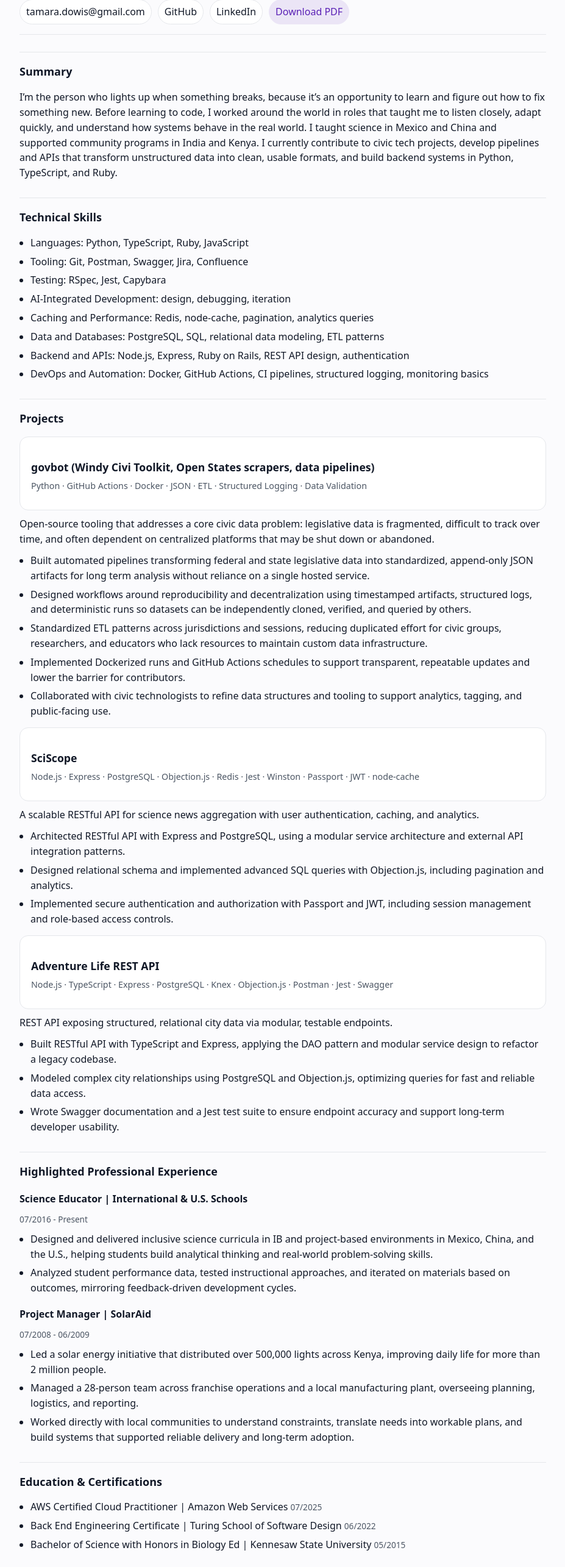
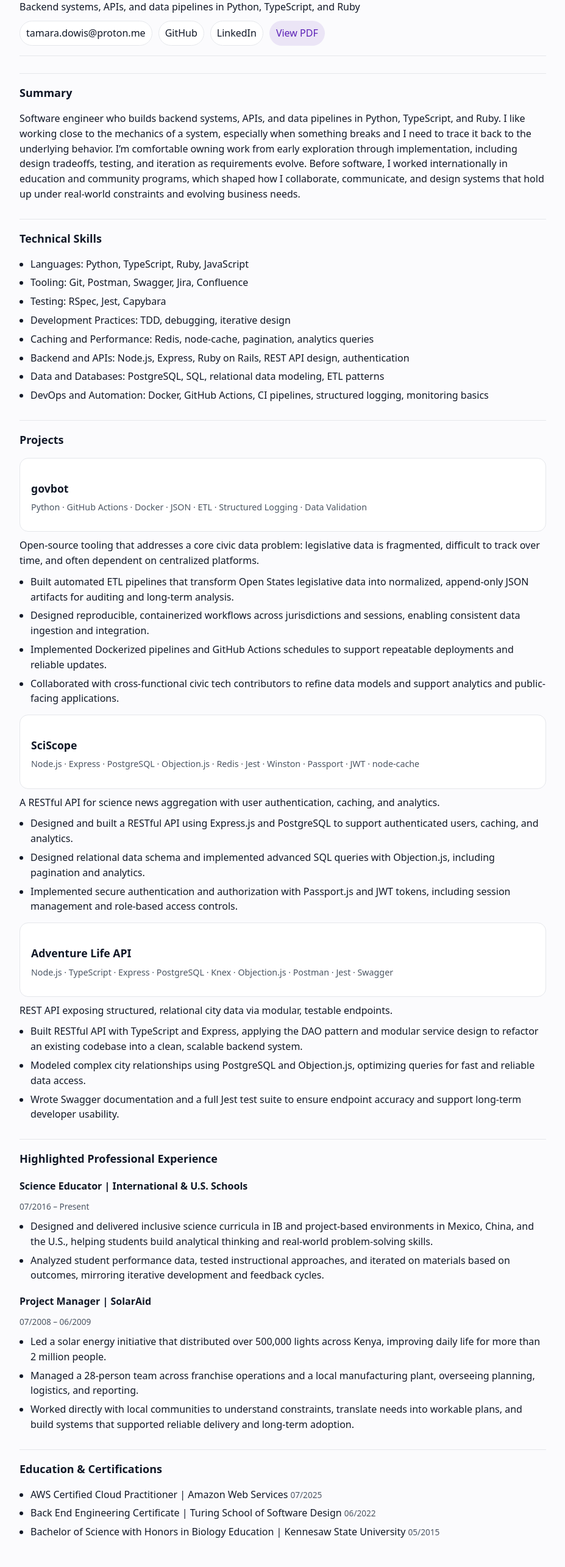
Before and after one commit to tamara-builds/my_resume, a plain HTML site: page docs/index.html in a window 1280 px wide. Shown: the part 170-2740 px from the top of the page at 61% size, without its empty margins (176-1103 px from the left). Drawn offline with Linux system fonts and the light colour scheme.

Commit message:
Revise HTML content

```diff
--- a/docs/index.html
+++ b/docs/index.html
@@ -4,7 +4,9 @@
     <meta charset="UTF-8" />
     <meta name="viewport" content="width=device-width, initial-scale=1" />
     <title>Tamara Dowis | Software Engineer</title>
-    <meta name="description" content="Tamara Dowis resume. Backend, data pipelines, CI/CD." />
+    <meta
+      name="description"
+      content="Tamara Dowis resume. Backend systems, APIs, data pipelines, and CI/CD." />
     <link rel="stylesheet" href="styles.css" />
   </head>
 
@@ -13,27 +15,31 @@
       <header class="header">
         <div>
           <h1 class="name">Tamara Dowis</h1>
-          <p class="headline">Backend software engineer focused on data pipelines, civic tech, and reliable APIs</p>
+          <p class="headline">Software Engineer</p>
+          <p class="subhead">
+            Backend systems, APIs, and data pipelines in Python, TypeScript, and Ruby
+          </p>
         </div>
 
         <div class="contact" aria-label="Contact links">
-          <a href="mailto:tamara.dowis@gmail.com">tamara.dowis@gmail.com</a>
+          <a href="mailto:tamara.dowis@proton.me">tamara.dowis@proton.me</a>
           <a href="https://github.com/tamara-builds" target="_blank" rel="noreferrer">GitHub</a>
           <a href="https://www.linkedin.com/in/tamara-dowis/" target="_blank" rel="noreferrer">LinkedIn</a>
-          <a class="primary" href="./TamaraDowis_Resume.pdf" target="_blank" rel="noreferrer">Download PDF</a>
+          <a class="primary" href="./TamaraDowis_Resume.pdf" target="_blank" rel="noreferrer">View PDF</a>
         </div>
       </header>
 
       <section class="section" aria-label="Summary">
         <h2>Summary</h2>
         <p>
-          I’m the person who lights up when something breaks, because it’s an opportunity to learn and
-          figure out how to fix something new. Before learning to code, I worked around the world in
-          roles that taught me to listen closely, adapt quickly, and understand how systems behave in
-          the real world. I taught science in Mexico and China and supported community programs in
-          India and Kenya. I currently contribute to civic tech projects, develop pipelines and APIs
-          that transform unstructured data into clean, usable formats, and build backend systems in
-          Python, TypeScript, and Ruby.
+          Software engineer who builds backend systems, APIs, and data pipelines in Python,
+          TypeScript, and Ruby. I like working close to the mechanics of a system, especially
+          when something breaks and I need to trace it back to the underlying behavior. I’m
+          comfortable owning work from early exploration through implementation, including design
+          tradeoffs, testing, and iteration as requirements evolve. Before software, I worked
+          internationally in education and community programs, which shaped how I collaborate,
+          communicate, and design systems that hold up under real-world constraints and evolving
+          business needs.
         </p>
       </section>
 
@@ -43,11 +49,17 @@
           <li><span class="label">Languages:</span> Python, TypeScript, Ruby, JavaScript</li>
           <li><span class="label">Tooling:</span> Git, Postman, Swagger, Jira, Confluence</li>
           <li><span class="label">Testing:</span> RSpec, Jest, Capybara</li>
-          <li><span class="label">AI-Integrated Development:</span> design, debugging, iteration</li>
-          <li><span class="label">Caching and Performance:</span> Redis, node-cache, pagination, analytics queries</li>
+          <li><span class="label">Development Practices:</span> TDD, debugging, iterative design</li>
+          <li>
+            <span class="label">Caching and Performance:</span> Redis, node-cache, pagination,
+            analytics queries
+          </li>
+          <li><span class="label">Backend and APIs:</span> Node.js, Express, Ruby on Rails, REST API design, authentication</li>
           <li><span class="label">Data and Databases:</span> PostgreSQL, SQL, relational data modeling, ETL patterns</li>
-          <li><span class="label">Backend and APIs:</span> Node.js, Express, Ruby on Rails, REST API design, authentication</li>
-          <li><span class="label">DevOps and Automation:</span> Docker, GitHub Actions, CI pipelines, structured logging, monitoring basics</li>
+          <li>
+            <span class="label">DevOps and Automation:</span> Docker, GitHub Actions, CI pipelines,
+            structured logging, monitoring basics
+          </li>
         </ul>
       </section>
 
@@ -56,20 +68,30 @@
 
         <article class="item">
           <div class="section-card">
-            <h3>govbot (Windy Civi Toolkit, Open States scrapers, data pipelines)</h3>
+            <h3>govbot</h3>
             <p class="stack">Python · GitHub Actions · Docker · JSON · ETL · Structured Logging · Data Validation</p>
           </div>
           <p class="blurb">
             Open-source tooling that addresses a core civic data problem: legislative data is fragmented,
-            difficult to track over time, and often dependent on centralized platforms that may be shut
-            down or abandoned.
+            difficult to track over time, and often dependent on centralized platforms.
           </p>
           <ul>
-            <li>Built automated pipelines transforming federal and state legislative data into standardized, append-only JSON artifacts for long term analysis without reliance on a single hosted service.</li>
-            <li>Designed workflows around reproducibility and decentralization using timestamped artifacts, structured logs, and deterministic runs so datasets can be independently cloned, verified, and queried by others.</li>
-            <li>Standardized ETL patterns across jurisdictions and sessions, reducing duplicated effort for civic groups, researchers, and educators who lack resources to maintain custom data infrastructure.</li>
-            <li>Implemented Dockerized runs and GitHub Actions schedules to support transparent, repeatable updates and lower the barrier for contributors.</li>
-            <li>Collaborated with civic technologists to refine data structures and tooling to support analytics, tagging, and public-facing use.</li>
+            <li>
+              Built automated ETL pipelines that transform Open States legislative data into normalized,
+              append-only JSON artifacts for auditing and long-term analysis.
+            </li>
+            <li>
+              Designed reproducible, containerized workflows across jurisdictions and sessions, enabling
+              consistent data ingestion and integration.
+            </li>
+            <li>
+              Implemented Dockerized pipelines and GitHub Actions schedules to support repeatable
+              deployments and reliable updates.
+            </li>
+            <li>
+              Collaborated with cross-functional civic tech contributors to refine data models and support
+              analytics and public-facing applications.
+            </li>
           </ul>
         </article>
 
@@ -78,24 +100,42 @@
             <h3>SciScope</h3>
             <p class="stack">Node.js · Express · PostgreSQL · Objection.js · Redis · Jest · Winston · Passport · JWT · node-cache</p>
           </div>
-          <p class="blurb">A scalable RESTful API for science news aggregation with user authentication, caching, and analytics.</p>
+          <p class="blurb">A RESTful API for science news aggregation with user authentication, caching, and analytics.</p>
           <ul>
-            <li>Architected RESTful API with Express and PostgreSQL, using a modular service architecture and external API integration patterns.</li>
-            <li>Designed relational schema and implemented advanced SQL queries with Objection.js, including pagination and analytics.</li>
-            <li>Implemented secure authentication and authorization with Passport and JWT, including session management and role-based access controls.</li>
+            <li>
+              Designed and built a RESTful API using Express.js and PostgreSQL to support authenticated
+              users, caching, and analytics.
+            </li>
+            <li>
+              Designed relational data schema and implemented advanced SQL queries with Objection.js,
+              including pagination and analytics.
+            </li>
+            <li>
+              Implemented secure authentication and authorization with Passport.js and JWT tokens,
+              including session management and role-based access controls.
+            </li>
           </ul>
         </article>
 
         <article class="item">
           <div class="section-card">
-            <h3>Adventure Life REST API</h3>
+            <h3>Adventure Life API</h3>
             <p class="stack">Node.js · TypeScript · Express · PostgreSQL · Knex · Objection.js · Postman · Jest · Swagger</p>
           </div>
           <p class="blurb">REST API exposing structured, relational city data via modular, testable endpoints.</p>
           <ul>
-            <li>Built RESTful API with TypeScript and Express, applying the DAO pattern and modular service design to refactor a legacy codebase.</li>
-            <li>Modeled complex city relationships using PostgreSQL and Objection.js, optimizing queries for fast and reliable data access.</li>
-            <li>Wrote Swagger documentation and a Jest test suite to ensure endpoint accuracy and support long-term developer usability.</li>
+            <li>
+              Built RESTful API with TypeScript and Express, applying the DAO pattern and modular service
+              design to refactor an existing codebase into a clean, scalable backend system.
+            </li>
+            <li>
+              Modeled complex city relationships using PostgreSQL and Objection.js, optimizing queries for
+              fast and reliable data access.
+            </li>
+            <li>
+              Wrote Swagger documentation and a full Jest test suite to ensure endpoint accuracy and
+              support long-term developer usability.
+            </li>
           </ul>
         </article>
       </section>
@@ -106,23 +146,39 @@
         <article class="item">
           <div class="item-header split">
             <h3>Science Educator | International &amp; U.S. Schools</h3>
-            <p class="meta">07/2016 - Present</p>
+            <p class="meta">07/2016 – Present</p>
           </div>
           <ul>
-            <li>Designed and delivered inclusive science curricula in IB and project-based environments in Mexico, China, and the U.S., helping students build analytical thinking and real-world problem-solving skills.</li>
-            <li>Analyzed student performance data, tested instructional approaches, and iterated on materials based on outcomes, mirroring feedback-driven development cycles.</li>
+            <li>
+              Designed and delivered inclusive science curricula in IB and project-based environments in
+              Mexico, China, and the U.S., helping students build analytical thinking and real-world
+              problem-solving skills.
+            </li>
+            <li>
+              Analyzed student performance data, tested instructional approaches, and iterated on
+              materials based on outcomes, mirroring iterative development and feedback cycles.
+            </li>
           </ul>
         </article>
 
         <article class="item">
           <div class="item-header split">
             <h3>Project Manager | SolarAid</h3>
-            <p class="meta">07/2008 - 06/2009</p>
+            <p class="meta">07/2008 – 06/2009</p>
           </div>
           <ul>
-            <li>Led a solar energy initiative that distributed over 500,000 lights across Kenya, improving daily life for more than 2 million people.</li>
-            <li>Managed a 28-person team across franchise operations and a local manufacturing plant, overseeing planning, logistics, and reporting.</li>
-            <li>Worked directly with local communities to understand constraints, translate needs into workable plans, and build systems that supported reliable delivery and long-term adoption.</li>
+            <li>
+              Led a solar energy initiative that distributed over 500,000 lights across Kenya, improving
+              daily life for more than 2 million people.
+            </li>
+            <li>
+              Managed a 28-person team across franchise operations and a local manufacturing plant,
+              overseeing planning, logistics, and reporting.
+            </li>
+            <li>
+              Worked directly with local communities to understand constraints, translate needs into
+              workable plans, and build systems that supported reliable delivery and long-term adoption.
+            </li>
           </ul>
         </article>
       </section>
@@ -130,12 +186,20 @@
       <section class="section" aria-label="Education and Certifications">
         <h2>Education &amp; Certifications</h2>
         <ul class="edu">
-          <li><span class="label">AWS Certified Cloud Practitioner</span> | Amazon Web Services <span class="meta">07/2025</span></li>
-          <li><span class="label">Back End Engineering Certificate</span> | Turing School of Software Design <span class="meta">06/2022</span></li>
-          <li><span class="label">Bachelor of Science with Honors in Biology Ed</span> | Kennesaw State University <span class="meta">05/2015</span></li>
+          <li>
+            <span class="label">AWS Certified Cloud Practitioner</span> | Amazon Web Services
+            <span class="meta">07/2025</span>
+          </li>
+          <li>
+            <span class="label">Back End Engineering Certificate</span> | Turing School of Software Design
+            <span class="meta">06/2022</span>
+          </li>
+          <li>
+            <span class="label">Bachelor of Science with Honors in Biology Education</span> | Kennesaw State University
+            <span class="meta">05/2015</span>
+          </li>
         </ul>
       </section>
-
     </main>
   </body>
 </html>
```
